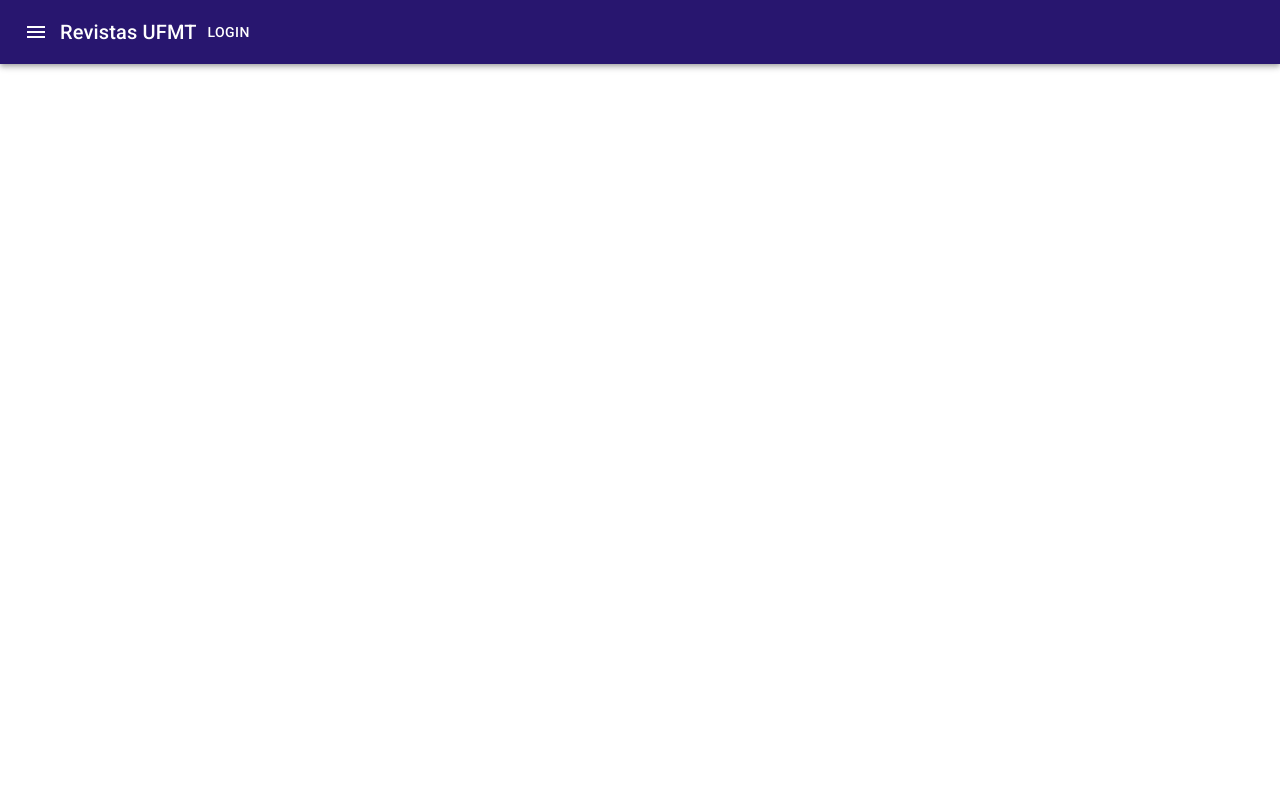
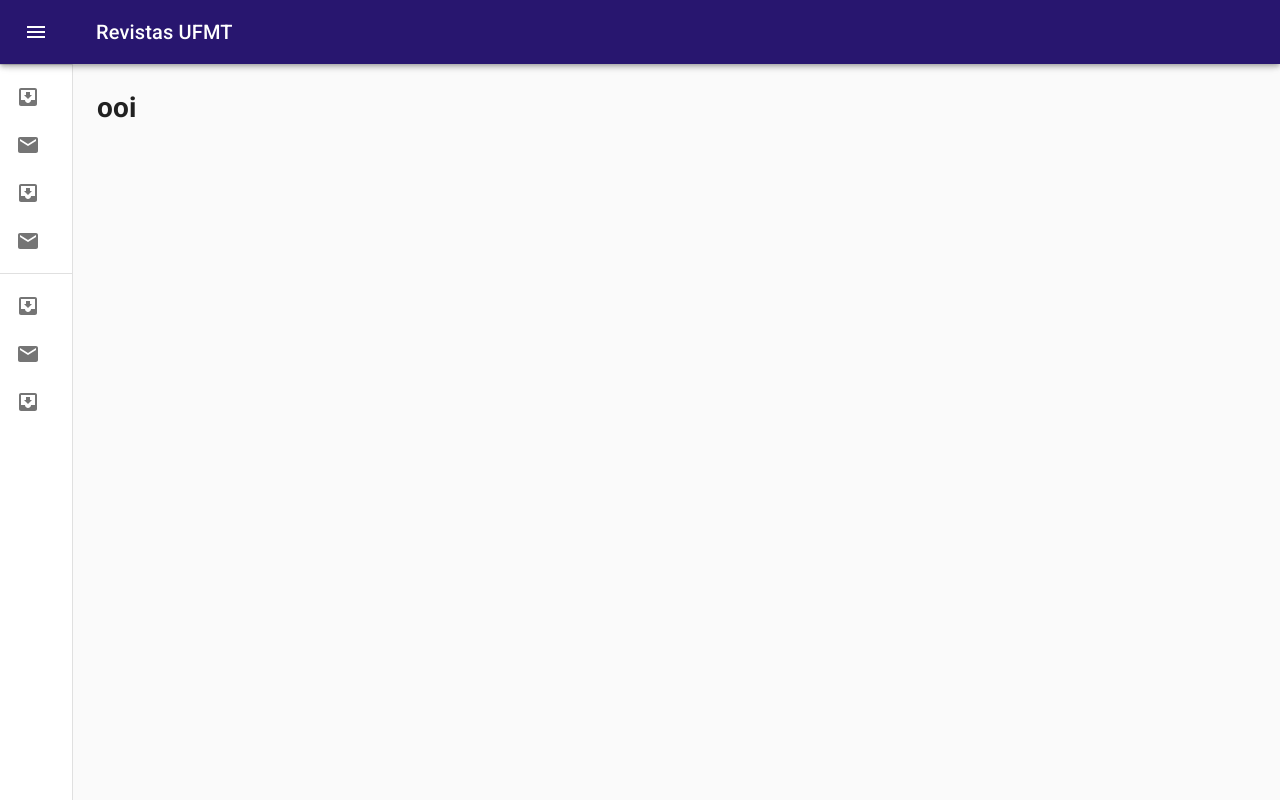
Before and after one commit to ejklock/revistas-ufmt-react, a React (Create React App) app: page /painel in a window 1280 px wide. Built offline with nearby package versions, Linux system fonts and the light colour scheme.

Commit message:
- trabalhando no drawner

```diff
--- a/package.json
+++ b/package.json
@@ -8,6 +8,7 @@
     "@testing-library/jest-dom": "^4.2.4",
     "@testing-library/react": "^9.3.2",
     "@testing-library/user-event": "^7.1.2",
+    "clsx": "^1.0.4",
     "react": "^16.12.0",
     "react-dom": "^16.12.0",
     "react-icons": "^3.8.0",
--- a/src/components/PainelAppBar/index.js
+++ b/src/components/PainelAppBar/index.js
@@ -1,25 +1,179 @@
 import React from 'react';
+import clsx from 'clsx';
+import { makeStyles, useTheme } from '@material-ui/core/styles';
+import Drawer from '@material-ui/core/Drawer';
 import AppBar from '@material-ui/core/AppBar';
 import Toolbar from '@material-ui/core/Toolbar';
+import List from '@material-ui/core/List';
+import CssBaseline from '@material-ui/core/CssBaseline';
 import Typography from '@material-ui/core/Typography';
-import Button from '@material-ui/core/Button';
+import Divider from '@material-ui/core/Divider';
 import IconButton from '@material-ui/core/IconButton';
 import MenuIcon from '@material-ui/icons/Menu';
+import ChevronLeftIcon from '@material-ui/icons/ChevronLeft';
+import ChevronRightIcon from '@material-ui/icons/ChevronRight';
+import ListItem from '@material-ui/core/ListItem';
+import ListItemIcon from '@material-ui/core/ListItemIcon';
+import ListItemText from '@material-ui/core/ListItemText';
+import InboxIcon from '@material-ui/icons/MoveToInbox';
+import MailIcon from '@material-ui/icons/Mail';
 
 import { Container } from './styles';
 
-export default function PainelAppBar() {
+const drawerWidth = 240;
+
+const useStyles = makeStyles(theme => ({
+  root: {
+    display: 'flex',
+  },
+  appBar: {
+    zIndex: theme.zIndex.drawer + 1,
+    transition: theme.transitions.create(['width', 'margin'], {
+      easing: theme.transitions.easing.sharp,
+      duration: theme.transitions.duration.leavingScreen,
+    }),
+  },
+  appBarShift: {
+    marginLeft: drawerWidth,
+    width: `calc(100% - ${drawerWidth}px)`,
+    transition: theme.transitions.create(['width', 'margin'], {
+      easing: theme.transitions.easing.sharp,
+      duration: theme.transitions.duration.enteringScreen,
+    }),
+  },
+  menuButton: {
+    marginRight: 36,
+  },
+  hide: {
+    display: 'none',
+  },
+  drawer: {
+    width: drawerWidth,
+    flexShrink: 0,
+    whiteSpace: 'nowrap',
+  },
+  drawerOpen: {
+    width: drawerWidth,
+    transition: theme.transitions.create('width', {
+      easing: theme.transitions.easing.sharp,
+      duration: theme.transitions.duration.enteringScreen,
+    }),
+  },
+  drawerClose: {
+    transition: theme.transitions.create('width', {
+      easing: theme.transitions.easing.sharp,
+      duration: theme.transitions.duration.leavingScreen,
+    }),
+    overflowX: 'hidden',
+    width: theme.spacing(7) + 1,
+    [theme.breakpoints.up('sm')]: {
+      width: theme.spacing(9) + 1,
+    },
+  },
+  toolbar: {
+    display: 'flex',
+    alignItems: 'center',
+    justifyContent: 'flex-end',
+    padding: theme.spacing(0, 1),
+    ...theme.mixins.toolbar,
+  },
+  content: {
+    flexGrow: 1,
+    padding: theme.spacing(3),
+  },
+}));
+
+export default function PainelAppBar(props) {
+  const classes = useStyles();
+  const theme = useTheme();
+  const [open, setOpen] = React.useState(false);
+
+  const handleDrawerOpen = () => {
+    setOpen(true);
+  };
+
+  const handleDrawerClose = () => {
+    setOpen(false);
+  };
+
+  const { children = '' } = props;
   return (
     <Container>
-      <AppBar position="static">
-        <Toolbar>
-          <IconButton edge="start" color="inherit" aria-label="menu">
-            <MenuIcon />
-          </IconButton>
-          <Typography variant="h6">Revistas UFMT</Typography>
-          <Button color="inherit">Login</Button>
-        </Toolbar>
-      </AppBar>
+      <div className={classes.root}>
+        <CssBaseline />
+        <AppBar
+          position="fixed"
+          className={clsx(classes.appBar, {
+            [classes.appBarShift]: open,
+          })}
+        >
+          <Toolbar>
+            <IconButton
+              color="inherit"
+              aria-label="open drawer"
+              onClick={handleDrawerOpen}
+              edge="start"
+              className={clsx(classes.menuButton, {
+                [classes.hide]: open,
+              })}
+            >
+              <MenuIcon />
+            </IconButton>
+            <Typography variant="h6" noWrap>
+              Revistas UFMT
+            </Typography>
+          </Toolbar>
+        </AppBar>
+        <Drawer
+          variant="permanent"
+          className={clsx(classes.drawer, {
+            [classes.drawerOpen]: open,
+            [classes.drawerClose]: !open,
+          })}
+          classes={{
+            paper: clsx({
+              [classes.drawerOpen]: open,
+              [classes.drawerClose]: !open,
+            }),
+          }}
+        >
+          <div className={classes.toolbar}>
+            <IconButton onClick={handleDrawerClose}>
+              {theme.direction === 'rtl' ? (
+                <ChevronRightIcon />
+              ) : (
+                <ChevronLeftIcon />
+              )}
+            </IconButton>
+          </div>
+          <Divider />
+          <List>
+            {['Inbox', 'Starred', 'Send email', 'Drafts'].map((text, index) => (
+              <ListItem button key={text}>
+                <ListItemIcon>
+                  {index % 2 === 0 ? <InboxIcon /> : <MailIcon />}
+                </ListItemIcon>
+                <ListItemText primary={text} />
+              </ListItem>
+            ))}
+          </List>
+          <Divider />
+          <List>
+            {['All mail', 'Trash', 'Spam'].map((text, index) => (
+              <ListItem button key={text}>
+                <ListItemIcon>
+                  {index % 2 === 0 ? <InboxIcon /> : <MailIcon />}
+                </ListItemIcon>
+                <ListItemText primary={text} />
+              </ListItem>
+            ))}
+          </List>
+        </Drawer>
+        <main className={classes.content}>
+          <div className={classes.toolbar} />
+          {children}
+        </main>
+      </div>
     </Container>
   );
 }
--- a/src/components/PainelAppBar/styles.js
+++ b/src/components/PainelAppBar/styles.js
@@ -2,12 +2,15 @@
 
 export const Container = styled.div`
   flex-grow: 1;
+  header {
+    background: #28166f;
+  }
   justify-content: space-between;
-  header {
-    background-color: #28166f;
+  .menuButton {
+    margin-right: 16px;
   }
-  h1 {
-    font-size: 20px;
-    font-family: 'Sans';
+
+  h6 {
+    flex-grow: 1;
   }
 `;
--- a/src/pages/Painel/index.js
+++ b/src/pages/Painel/index.js
@@ -3,8 +3,12 @@
 
 // import { Container } from './styles';
 
-export default class Painel extends Component {
-  render() {
-    return <PainelAppBar></PainelAppBar>;
-  }
+// import { Container } from './styles';
+
+export default function Painel() {
+  return (
+    <PainelAppBar>
+      <h1>ooi</h1>
+    </PainelAppBar>
+  );
 }
```
Also changed, not shown: 1 other file (tests, documents, lock files or other folders).
